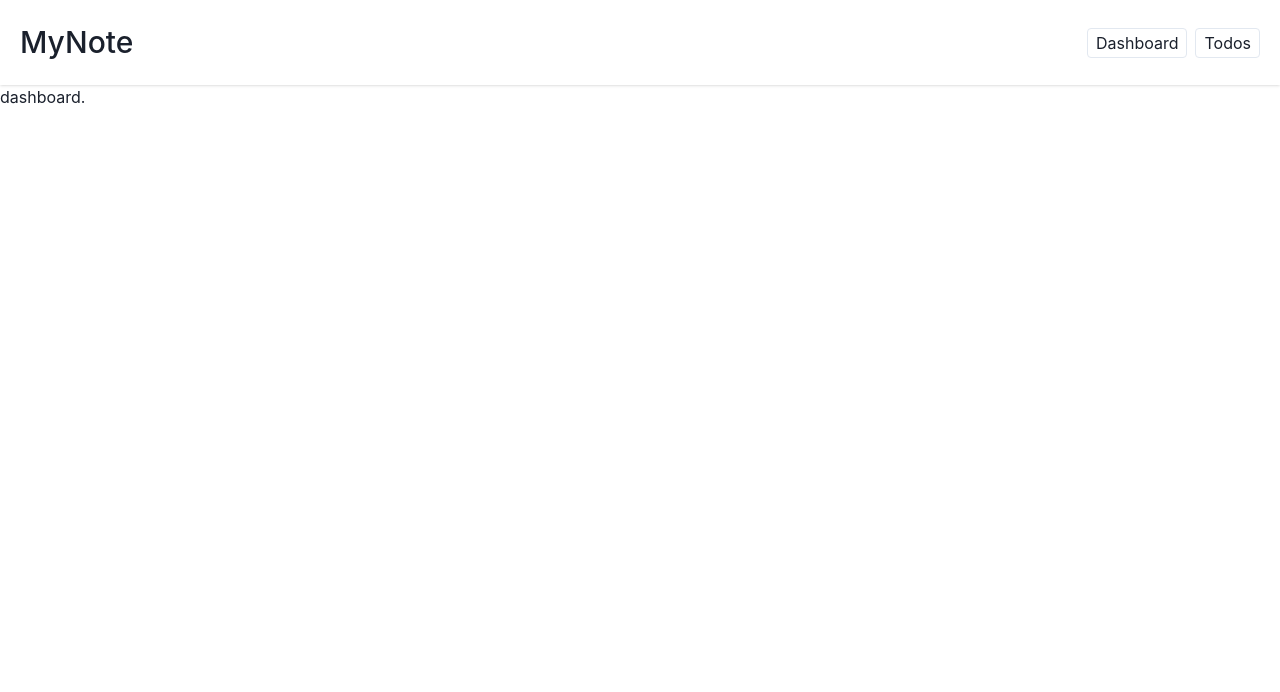
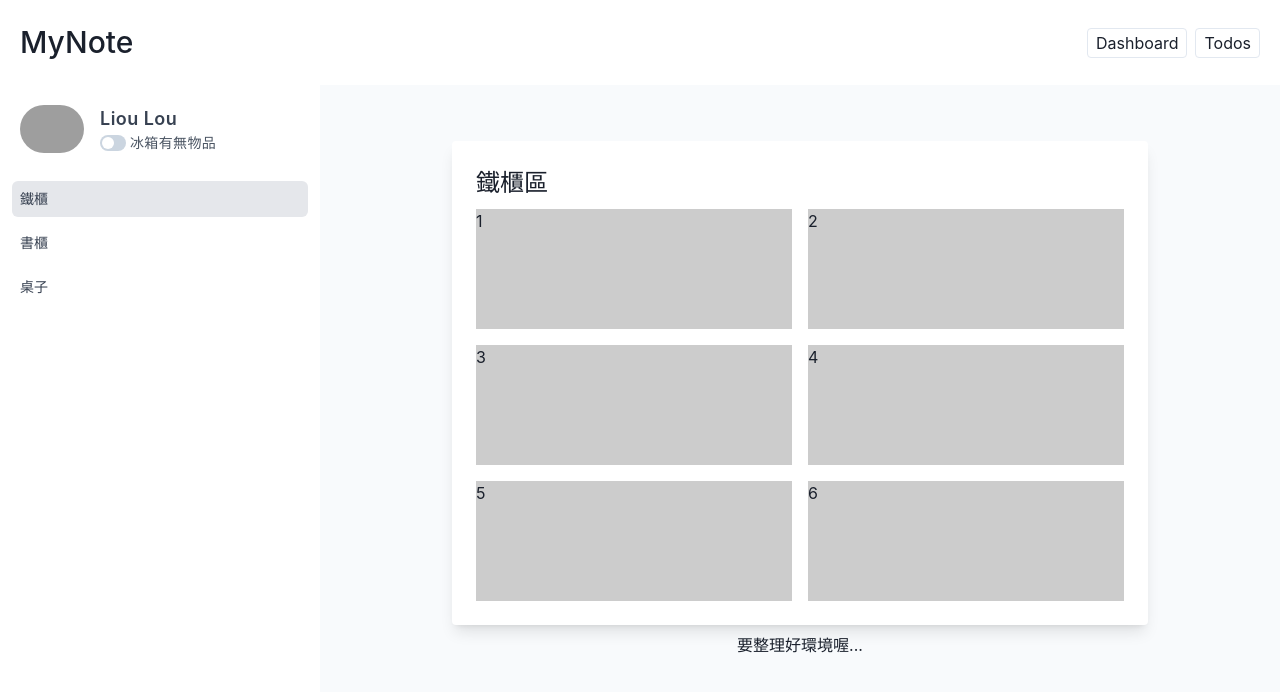
Before and after one commit to aoigj100a/my-note, a React (Create React App) app: page /dashboard in a window 1280 px wide. Shown: the top 692 px of the page. Built offline with nearby package versions, Linux system fonts and the light colour scheme; grey boxes are pictures that could not be loaded.

Commit message:
add : DashboardPage

```diff
--- a/src/App.tsx
+++ b/src/App.tsx
@@ -1,6 +1,7 @@
 import React from "react";
 import DefaultLayout from "./layouts/DefaultLayout";
 import TodoPage from "./pages/TodoPage";
+import DashboardPage from "./pages/DashboardPage";
 import { Routes, Route } from "react-router-dom";
 
 function App() {
@@ -9,7 +10,7 @@ function App() {
       <Route path="/" element={<DefaultLayout />}>
         <Route index element={<>home.</>}></Route>
         <Route path="/todo" element={<TodoPage />}></Route>
-        <Route path="/dashboard" element={<>dashboard.</>}></Route>
+        <Route path="/dashboard" element={<DashboardPage />}></Route>
       </Route>
     </Routes>
   );
--- a/src/layouts/DefaultLayout.tsx
+++ b/src/layouts/DefaultLayout.tsx
@@ -5,7 +5,11 @@ const DefaultLayout: React.FC = () => {
   return (
     <section>
       <div className="flex justify-between items-center shadow px-[20px] py-[20px]">
-        <h1 className="text-[30px] font-medium">MyNote</h1>
+        <h1 className="text-[30px] font-medium">
+          <Link to="/">
+          MyNote
+          </Link>
+          </h1>
         <div>
           <button className="px-[8px] py-[2px] border rounded mr-[8px]">
             <Link to="/dashboard">Dashboard</Link>
--- /dev/null
+++ b/src/pages/DashboardPage.tsx
@@ -0,0 +1,73 @@
+import React from "react";
+import { Switch } from "@chakra-ui/react";
+const DashboardPage: React.FC = () => {
+  return (
+    <div className="flex flex-wrap bg-gray-100 w-full h-screen">
+      <div className="w-3/12 bg-white p-3">
+        <div className="flex items-center space-x-4 p-2 mb-5">
+          <img
+            className="h-12 rounded-full"
+            src="http://www.gravatar.com/avatar/2ab3364752d17f65f?s=260&d=mp"
+            alt="James Bhatta"
+          />
+          <div>
+            <h4 className="font-semibold text-lg text-gray-700 capitalize font-poppins tracking-wide">
+              liou lou
+            </h4>
+            <span className="text-sm tracking-wide flex items-center space-x-1">
+              <Switch size="sm" colorScheme="teal" />
+              <span className="text-gray-600">冰箱有無物品</span>
+            </span>
+          </div>
+        </div>
+        <ul className="space-y-2 text-sm">
+          <li>
+            <a
+              href="#"
+              className="flex items-center space-x-3 text-gray-700 p-2 rounded-md font-medium hover:bg-gray-200 bg-gray-200 focus:shadow-outline"
+            >
+              <span>鐵櫃</span>
+            </a>
+          </li>
+          <li>
+            <a
+              href="#"
+              className="flex items-center space-x-3 text-gray-700 p-2 rounded-md font-medium hover:bg-gray-200 focus:bg-gray-200 focus:shadow-outline"
+            >
+              <span>書櫃</span>
+            </a>
+          </li>
+          <li>
+            <a
+              href="#"
+              className="flex items-center space-x-3 text-gray-700 p-2 rounded-md font-medium hover:bg-gray-200 focus:bg-gray-200 focus:shadow-outline"
+            >
+              <span>桌子</span>
+            </a>
+          </li>
+        </ul>
+      </div>
+      <div className="w-9/12 bg-slate-50">
+        <div className="p-4 flex flex-col items-center justify-center">
+          <div
+            className=" w-9/12
+          p-[24px] bg-white rounded shadow-lg mt-[40px] mb-[8px]"
+          >
+            <div className="font-medium text-[24px] mb-[8px]">鐵櫃區</div>
+            <div className="grid grid-cols-2 grid-rows-3 gap-[16px]">
+              <div className="bg-[#ccc] h-[120px]">1</div>
+              <div className="bg-[#ccc] h-[120px]">2</div>
+              <div className="bg-[#ccc] h-[120px]">3</div>
+              <div className="bg-[#ccc] h-[120px]">4</div>
+              <div className="bg-[#ccc] h-[120px]">5</div>
+              <div className="bg-[#ccc] h-[120px]">6</div>
+            </div>
+          </div>
+          要整理好環境喔...
+        </div>
+      </div>
+    </div>
+  );
+};
+
+export default DashboardPage;
```
